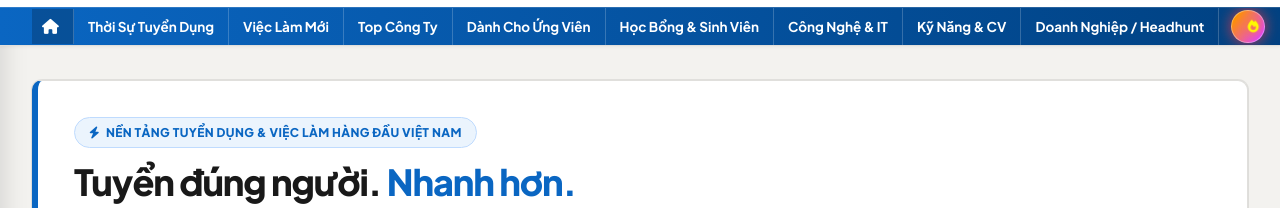
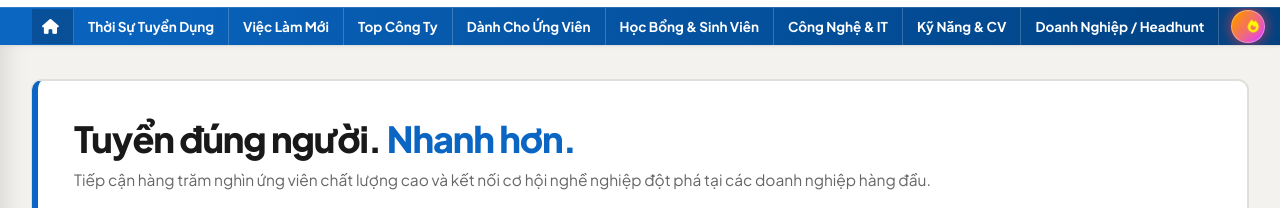
Before and after one commit to Theanlegendary/workthean, a website: page index.html in a window 1280 px wide. Shown: the part 52-260 px from the top of the page. Drawn offline with Linux system fonts and the light colour scheme; no server answers.

Commit message:
Remove eyebrow badge text 'Nền Tảng Tuyển Dụng & Việc Làm Hàng Đầu Việt Nam' from homepage

```diff
--- a/index.html
+++ b/index.html
@@ -120,9 +120,6 @@
         <!-- HERO SECTION (BIG CONVERSION & RECRUITMENT FOCUSED) -->
         <section class="recruitment-hero-section" aria-label="Tuyển dụng và tìm việc làm">
           <div class="hero-main-content">
-            <div class="hero-eyebrow-badge">
-              <i class="fa-solid fa-bolt"></i> Nền Tảng Tuyển Dụng & Việc Làm Hàng Đầu Việt Nam
-            </div>
             <h1 class="hero-headline">
               Tuyển đúng người. <span>Nhanh hơn.</span>
             </h1>
```
